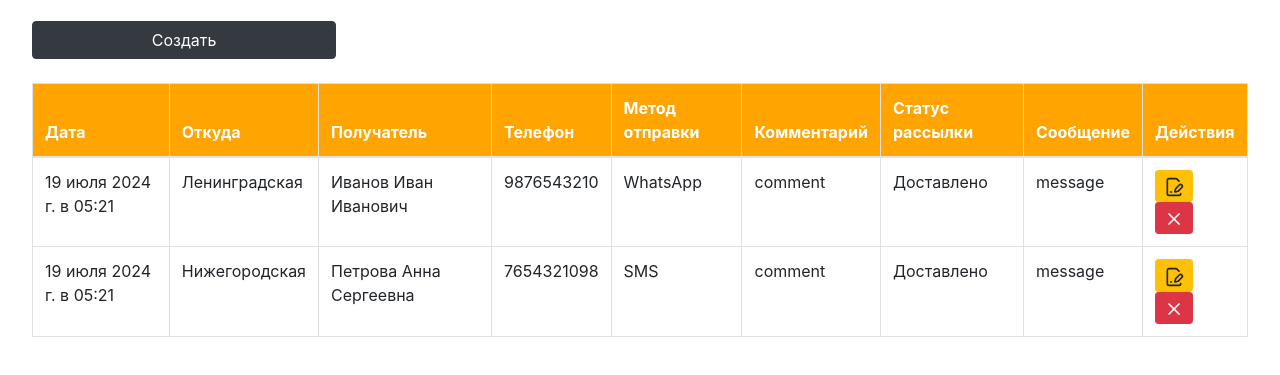
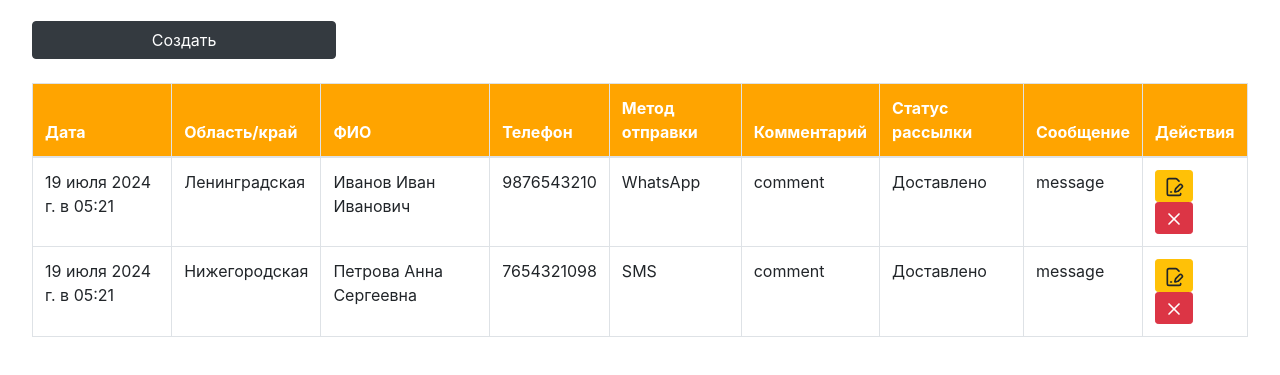
Before and after one commit to jegorRegularUser/O2Rus, a plain HTML site: page index.html in a window 1280 px wide. Shown: the part 161-536 px from the top of the page. Drawn offline with nearby package versions, Linux system fonts and the light colour scheme.

Commit message:
Update index.html

```diff
--- a/index.html
+++ b/index.html
@@ -44,8 +44,8 @@
                 <thead class="thead">
                     <tr>
                         <th>Дата</th>
-                        <th>Откуда</th>
-                        <th>Получатель</th>
+                        <th>Область/край</th>
+                        <th>ФИО</th>
                         <th>Телефон</th>
                         <th>Метод отправки</th>
                         <th>Комментарий</th>
```
